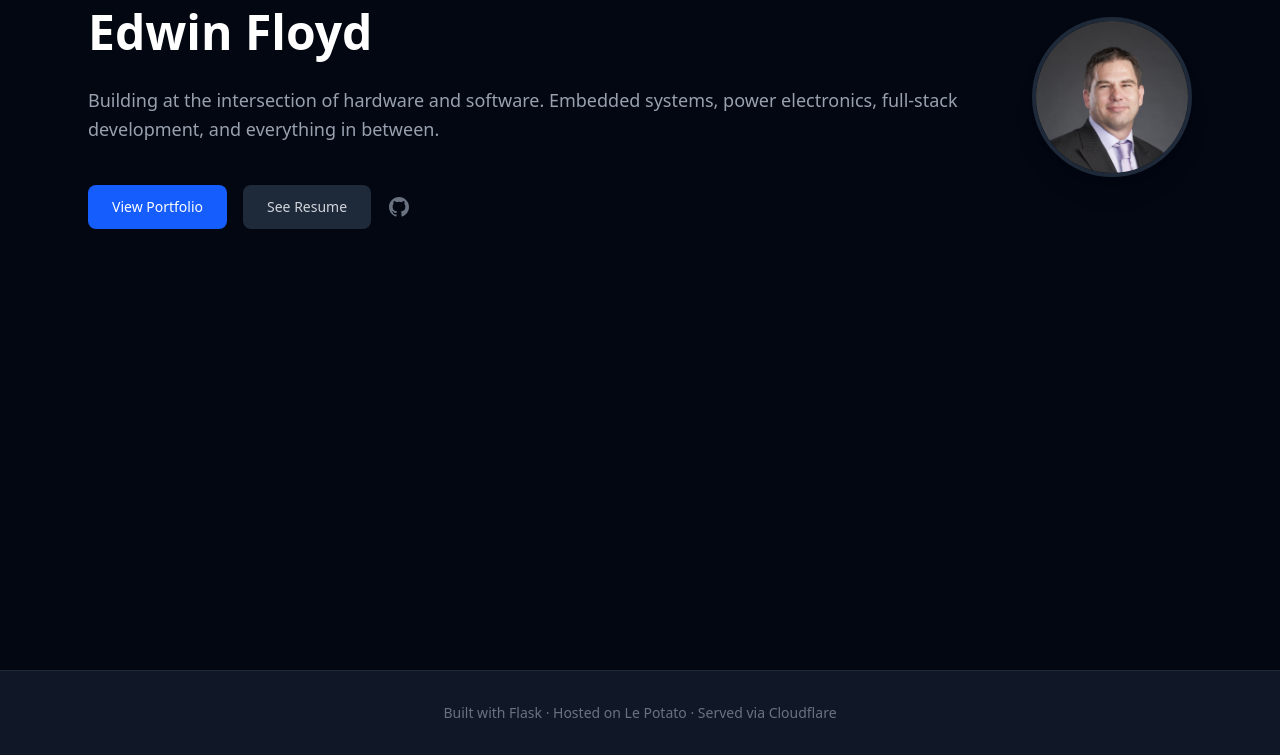
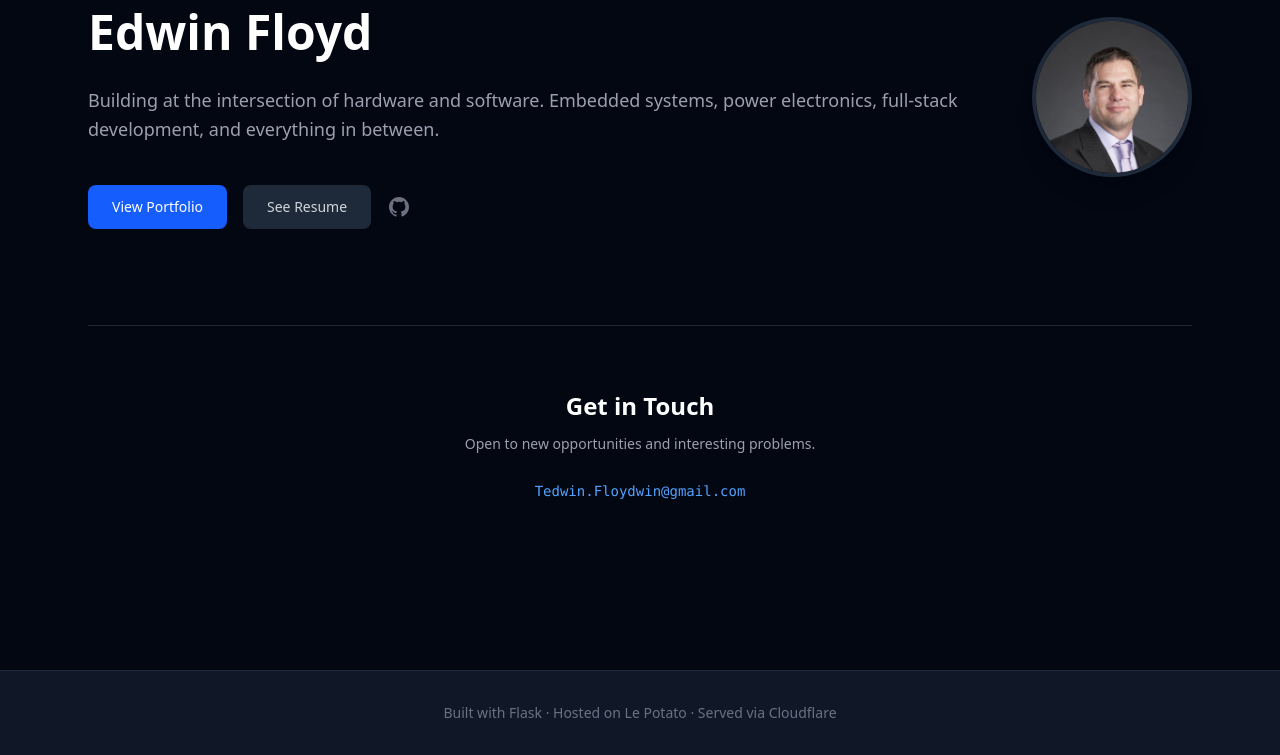
Before and after one commit to djjazzy/tedroflo-portfolio, a Flask app: page / in a window 1280 px wide. Shown: the part 194-949 px from the top of the page. Run offline with Flask 3, Linux system fonts and the light colour scheme; style sheets or scripts are compiled from the project's sources.

Commit message:
home: add contact section with email
Co-Authored-By: Claude Sonnet 4.6 <noreply@anthropic.com>

```diff
--- a/app/templates/main/index.html
+++ b/app/templates/main/index.html
@@ -49,4 +49,15 @@
     </div>
 </section>
 
+<section class="max-w-6xl mx-auto px-6 pb-24">
+    <div class="border-t border-gray-800 pt-16 text-center">
+        <h2 class="text-2xl font-semibold text-white mb-3">Get in Touch</h2>
+        <p class="text-gray-400 text-sm mb-6">Open to new opportunities and interesting problems.</p>
+        <a href="mailto:Tedwin.Floydwin@gmail.com"
+           class="text-blue-400 hover:text-blue-300 transition-colors text-sm font-mono">
+            Tedwin.Floydwin@gmail.com
+        </a>
+    </div>
+</section>
+
 {% endblock %}
```
